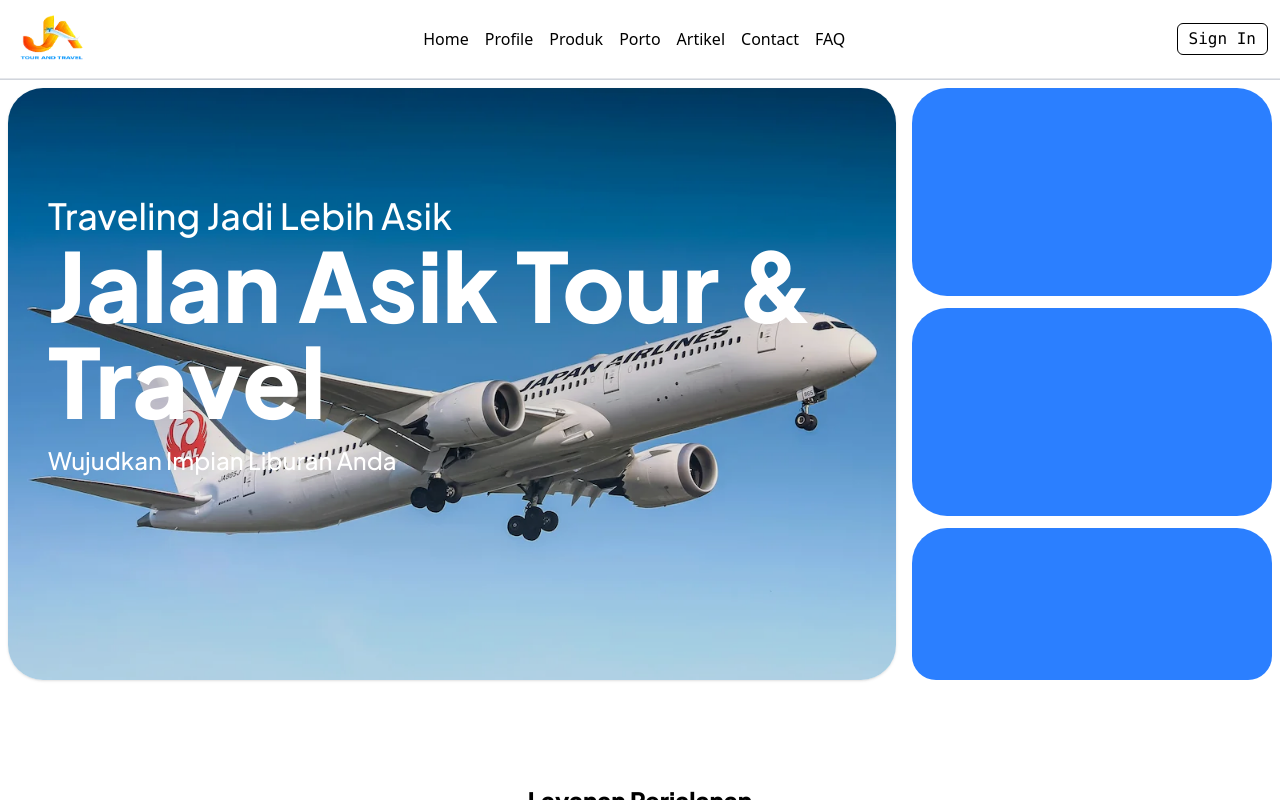
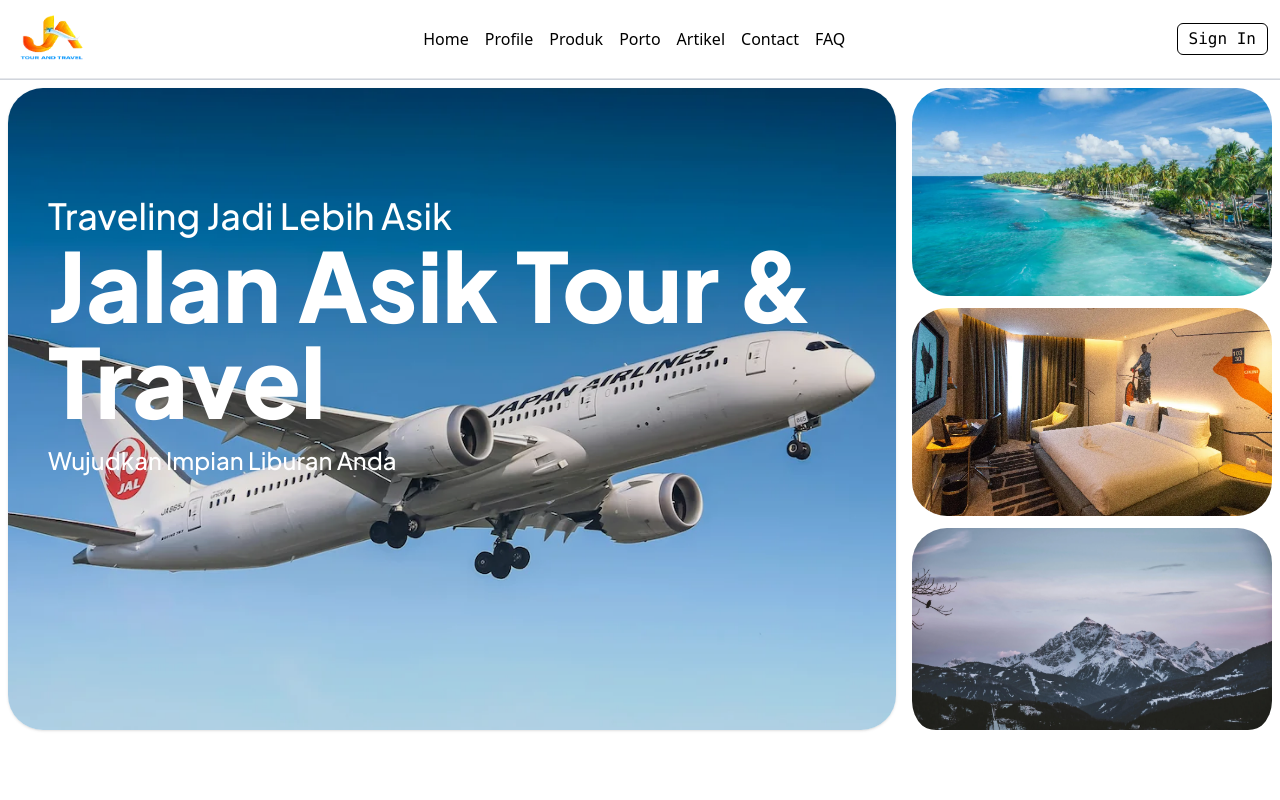
Before and after one commit to RikkyM/CV-Jalan-Asik-Tour, a React (Vite) app in the folder frontend/: page / in a window 1280 px wide. Built offline with nearby package versions, Linux system fonts and the light colour scheme; no server answers.

Commit message:
fix: seo

```diff
--- a/frontend/src/pages/public/HomePages.tsx
+++ b/frontend/src/pages/public/HomePages.tsx
@@ -8,9 +8,9 @@
   UserCheck,
 } from "lucide-react";
 import HeroImage from "@/assets/img/hero-image.webp";
-// import Img1 from "@/assets/img/img1.webp";
-// import Img2 from "@/assets/img/img2.webp";
-// import Hotel from "@/assets/img/hotel.webp";
+import Img1 from "@/assets/img/img1.webp";
+import Img2 from "@/assets/img/img2.webp";
+import Hotel from "@/assets/img/hotel.webp";
 
 const HomePages = () => {
   return (
@@ -81,31 +81,31 @@
         </div>
         <div className="scrollbar-hide relative m-2 hidden w-full max-w-90 snap-y snap-proximity snap-start scroll-pt-3 space-y-3 overflow-auto scroll-smooth rounded-3xl outline-none lg:block">
           <div className="squircle group relative h-full max-h-52 snap-start overflow-hidden bg-blue-500">
-            {/* <img
+            <img
               src={Img1}
               alt="image"
               className="h-full w-full object-cover object-center transition-all duration-200 hover:brightness-80"
-            /> */}
+            />
             <div className="absolute bottom-0 px-5 font-medium text-white opacity-0 transition-all duration-300 group-hover:bottom-3 group-hover:opacity-100">
               Pantai
             </div>
           </div>
           <div className="squircle group relative h-full max-h-52 snap-start overflow-hidden bg-blue-500">
-            {/* <img
+            <img
               src={Hotel}
               alt="image"
               className="h-full w-full object-cover object-center transition-all duration-200 hover:brightness-80"
-            /> */}
+            />
             <div className="absolute bottom-0 px-5 font-medium text-white opacity-0 transition-all duration-300 group-hover:bottom-3 group-hover:opacity-100">
               Penginapan
             </div>
           </div>
           <div className="squircle group relative h-full max-h-52 snap-start overflow-hidden bg-blue-500">
-            {/* <img
+            <img
               src={Img2}
               alt="image"
               className="h-full w-full object-cover object-center transition-all duration-200 hover:brightness-80"
-            /> */}
+            />
             <div className="absolute bottom-0 px-5 font-medium text-white opacity-0 transition-all duration-300 group-hover:bottom-3 group-hover:opacity-100">
               Gunung
             </div>
```
